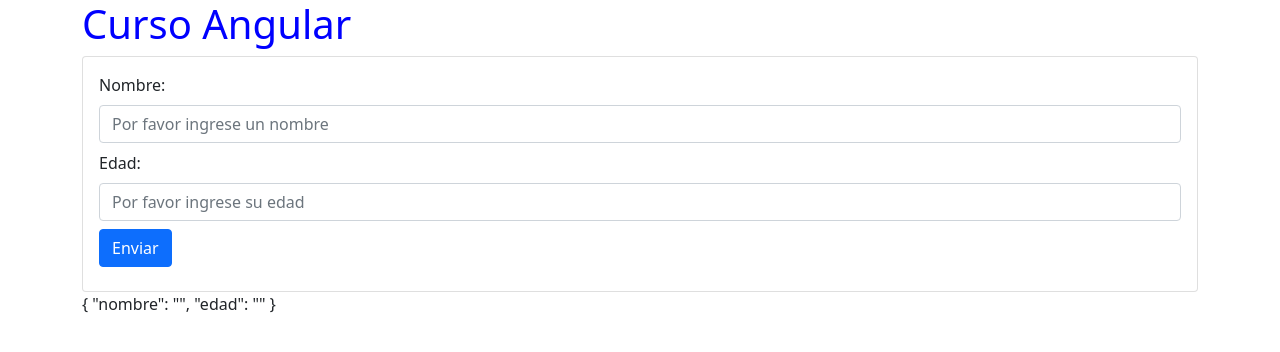
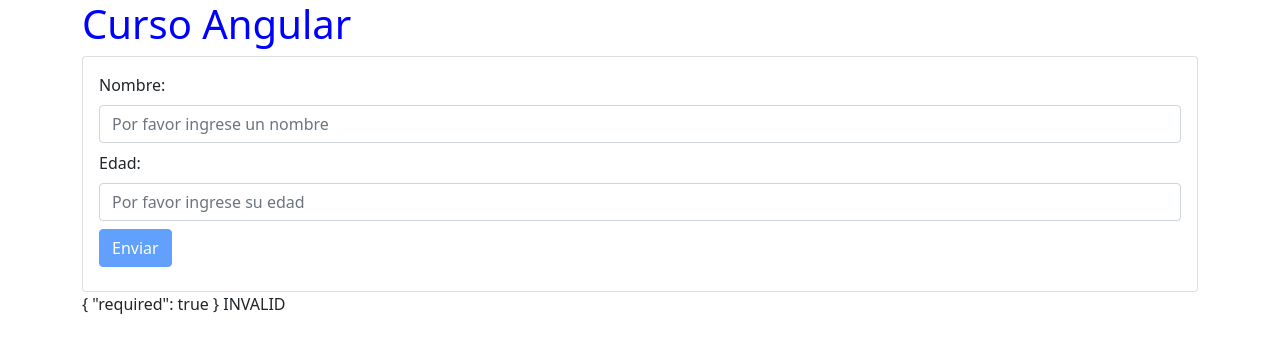
Before and after one commit to Oriojas/angular_curso, an Angular app: page / in a window 1280 px wide. Shown: the top 352 px of the page. Built offline with nearby package versions, Linux system fonts and the light colour scheme.

Commit message:
feat: valid form

```diff
--- a/src/app/formulario2/formulario2.component.html
+++ b/src/app/formulario2/formulario2.component.html
@@ -1,14 +1,17 @@
 <div class="card">
     <div class="card-body">
 
-        <form (ngSubmit)="procesar()">
+        <form (ngSubmit)="procesar()" #formContac="ngForm">
 
             <div class="mb-2">
                 <label class="form-label">
                     Nombre:
                 </label>
 
-                <input type="text" name="nombre" class="form-control" placeholder="Por favor ingrese un nombre" [(ngModel)]="persona.nombre">
+                <input type="text" name="nombre" class="form-control" placeholder="Por favor ingrese un nombre" [(ngModel)]="persona.nombre" required #name="ngModel">
+                <div class="alert alert-danger mt-2" [hidden]="name.valid || name.pristine">
+                    El nombre es obligatorio
+                </div>
             </div>
 
             <div class="mb-2">
@@ -16,10 +19,17 @@
                     Edad:
                 </label>
 
-                <input type="number" name="edad" class="form-control" placeholder="Por favor ingrese su edad" [(ngModel)]="persona.edad">
+                <input type="number" name="edad" class="form-control" placeholder="Por favor ingrese su edad" [(ngModel)]="persona.edad" required #edad="ngModel">
+                <div class="alert alert-danger mt-2" [hidden]="edad.valid || edad.pristine">
+                    La edad es obligatoria
+                </div>
             </div>
 
-            <button class="btn btn-primary mb-2">
+            <!--<button class="btn btn-primary mb-2" [disabled]="name.invalid || edad.invalid">
+                Enviar
+            </button>-->
+
+            <button class="btn btn-primary mb-2" [disabled]="formContac.invalid">
                 Enviar
             </button>
 
@@ -28,4 +38,8 @@
     </div>
 </div>
 
-{{ persona | json}}
+{{ name.errors | json }} <!--muestra las reglas de validación qeu no se cumplen-->
+
+
+
+{{ formContac.status }}
```
Also changed, not shown: 1 other file (tests, documents, lock files or other folders).
